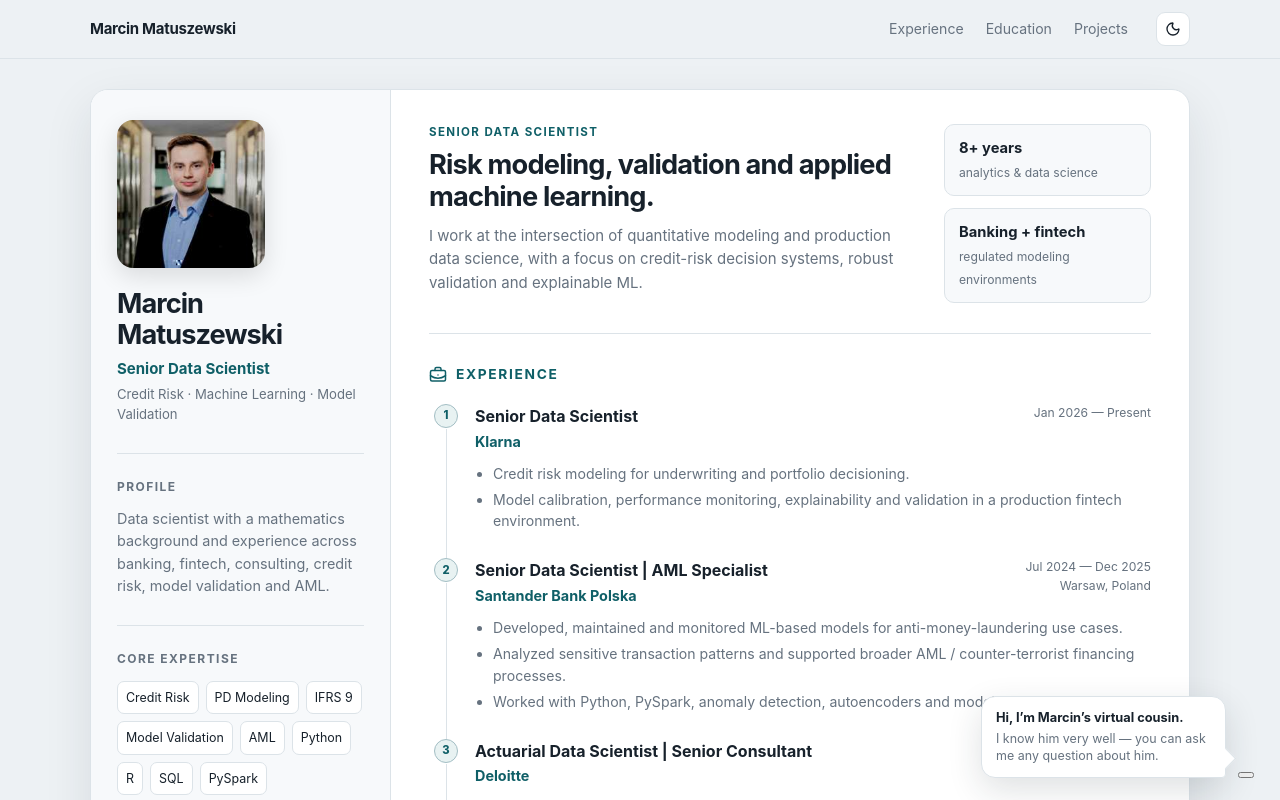
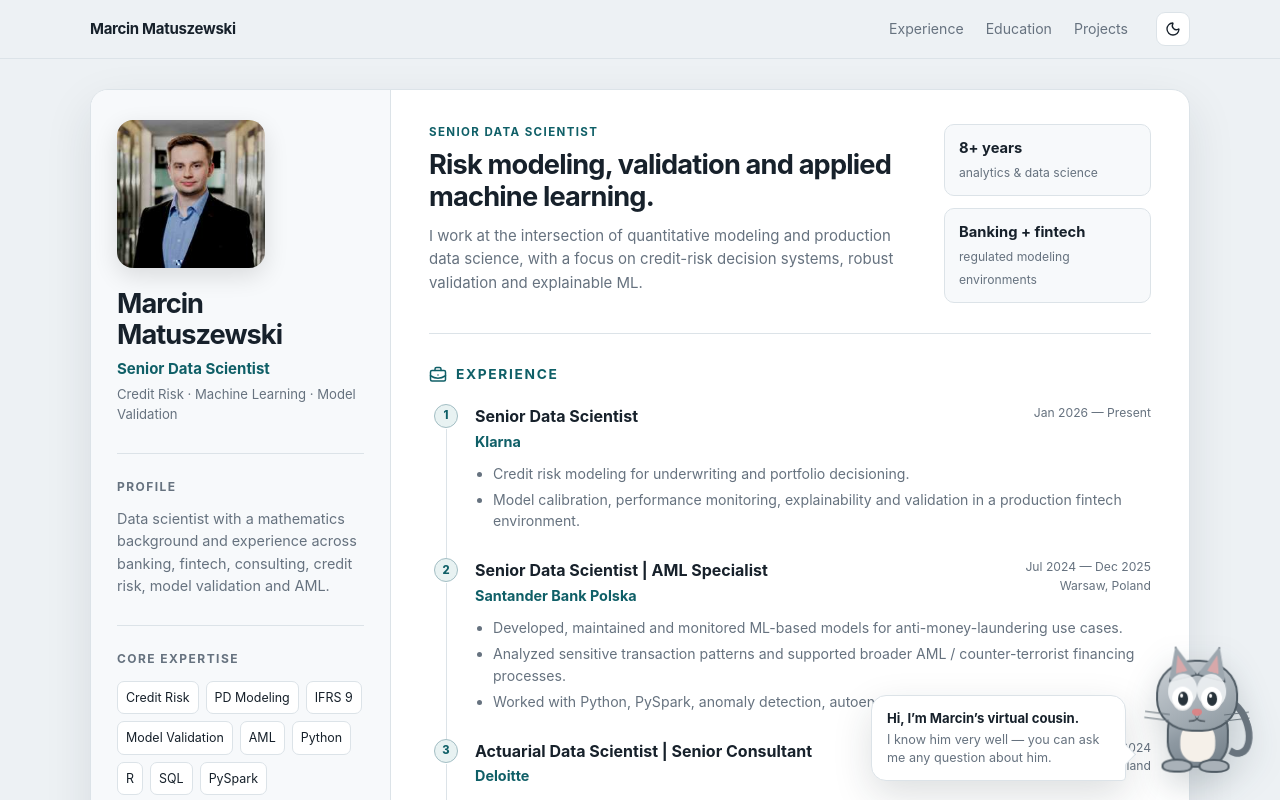
Before and after one commit to marcinmat7/my_cv_page, a React (Vite) app: page / in a window 1280 px wide. Shown: the top 800 px of the page. Built offline with nearby package versions, Linux system fonts and the light colour scheme.

Commit message:
style: add larger friendly cat mascot

```diff
--- a/src/styles.css
+++ b/src/styles.css
@@ -104,27 +104,27 @@
   .summary-card h2{font-size:1.45rem}
 }
 
-/* Virtual cousin — stage 1 teaser */
+/* Virtual cousin cat — stage 1 teaser */
 .virtual-cousin{
   position:fixed;
-  right:26px;
-  bottom:22px;
+  right:28px;
+  bottom:20px;
   z-index:30;
   display:flex;
   align-items:flex-end;
-  gap:12px;
+  gap:14px;
   pointer-events:none;
 }
 .cousin-bubble{
   position:relative;
-  width:245px;
-  padding:12px 14px;
+  width:255px;
+  padding:13px 15px;
   border:1px solid var(--line);
-  border-radius:14px 14px 4px 14px;
+  border-radius:15px 15px 4px 15px;
   background:var(--paper);
-  box-shadow:0 12px 34px rgba(28,39,49,.14);
-  font-size:.78rem;
-  line-height:1.4;
+  box-shadow:0 14px 38px rgba(28,39,49,.15);
+  font-size:.79rem;
+  line-height:1.42;
   color:var(--muted);
   animation:cousin-bubble-in .45s ease-out both;
 }
@@ -132,7 +132,7 @@
   content:"";
   position:absolute;
   right:-8px;
-  bottom:11px;
+  bottom:18px;
   width:14px;
   height:14px;
   background:var(--paper);
@@ -140,133 +140,187 @@
   border-bottom:1px solid var(--line);
   transform:rotate(-45deg);
 }
-.cousin-bubble strong{
-  display:block;
-  color:var(--text);
-  font-size:.8rem;
-  margin-bottom:3px;
-}
+.cousin-bubble strong{display:block;color:var(--text);font-size:.82rem;margin-bottom:3px}
 .cousin-bubble span{display:block}
-.cousin-creature{
+
+.cat-mascot{
   pointer-events:auto;
   position:relative;
-  width:68px;
-  height:82px;
+  width:112px;
+  height:126px;
   padding:0;
   border:0;
   background:transparent;
   cursor:default;
-  filter:drop-shadow(0 9px 12px rgba(15,95,103,.18));
-  animation:cousin-float 3.4s ease-in-out infinite;
+  filter:drop-shadow(0 12px 16px rgba(21,45,55,.20));
+  animation:cat-float 3.6s ease-in-out infinite;
 }
-.cousin-face{
+.cat-tail{
   position:absolute;
-  left:8px;
-  top:5px;
-  width:52px;
-  height:48px;
-  border:2px solid color-mix(in srgb,var(--accent) 78%,#000);
-  border-radius:46% 46% 42% 42%;
-  background:linear-gradient(145deg,color-mix(in srgb,var(--accent) 72%,#fff),var(--accent));
+  right:1px;
+  bottom:17px;
+  width:38px;
+  height:62px;
+  border:7px solid #68737d;
+  border-left-color:transparent;
+  border-bottom-color:#68737d;
+  border-radius:50%;
+  transform:rotate(-20deg);
+  z-index:0;
+}
+.cat-body{
+  position:absolute;
+  left:27px;
+  bottom:7px;
+  width:62px;
+  height:68px;
+  border:2px solid #4f5b64;
+  border-radius:45% 45% 38% 38%;
+  background:linear-gradient(155deg,#b8c0c7 0%,#8d98a1 48%,#737f88 100%);
+  z-index:1;
+}
+.cat-chest{
+  position:absolute;
+  left:50%;
+  top:18px;
+  width:35px;
+  height:42px;
+  border-radius:50% 50% 40% 40%;
+  background:#f5f0e9;
+  transform:translateX(-50%);
+}
+.cat-head{
+  position:absolute;
+  left:16px;
+  top:11px;
+  width:82px;
+  height:72px;
+  border:2px solid #4f5b64;
+  border-radius:47% 47% 44% 44%;
+  background:linear-gradient(150deg,#c9cfd4 0%,#a8b1b8 55%,#8c979f 100%);
+  z-index:4;
+}
+.cat-ear{
+  position:absolute;
+  top:-16px;
+  width:30px;
+  height:34px;
+  background:#9da7af;
+  border:2px solid #4f5b64;
+  z-index:-1;
+}
+.cat-ear i{
+  position:absolute;
+  inset:7px 7px 5px;
+  background:#d8a8aa;
+  clip-path:polygon(50% 0,100% 100%,0 100%);
+}
+.cat-ear-left{left:6px;transform:rotate(-14deg);clip-path:polygon(50% 0,100% 100%,0 100%)}
+.cat-ear-right{right:6px;transform:rotate(14deg);clip-path:polygon(50% 0,100% 100%,0 100%)}
+.cat-face-patch{
+  position:absolute;
+  top:12px;
+  width:29px;
+  height:34px;
+  border-radius:50%;
+  background:#eef1f3;
+  opacity:.9;
+}
+.cat-face-patch-left{left:10px;transform:rotate(9deg)}
+.cat-face-patch-right{right:10px;transform:rotate(-9deg)}
+.cat-eye{
+  position:absolute;
+  top:25px;
+  width:21px;
+  height:24px;
+  border-radius:50%;
+  background:#fff;
+  box-shadow:inset 0 -2px 0 rgba(0,0,0,.06);
+  display:grid;
+  place-items:center;
   z-index:3;
 }
-.cousin-ear{
-  position:absolute;
-  top:1px;
-  width:20px;
-  height:22px;
-  border:2px solid color-mix(in srgb,var(--accent) 78%,#000);
-  background:var(--accent);
-  z-index:1;
-}
-.cousin-ear-left{
-  left:9px;
-  border-radius:15px 3px 7px 4px;
-  transform:rotate(-19deg);
-}
-.cousin-ear-right{
-  right:9px;
-  border-radius:3px 15px 4px 7px;
-  transform:rotate(19deg);
-}
-.cousin-eye{
-  position:absolute;
-  top:15px;
-  width:13px;
+.cat-eye-left{left:14px}
+.cat-eye-right{right:14px}
+.cat-eye i{
+  width:10px;
   height:14px;
   border-radius:50%;
+  background:#27323a;
+  display:block;
+  position:relative;
+}
+.cat-eye i:after{
+  content:"";
+  position:absolute;
+  width:3px;
+  height:4px;
+  border-radius:50%;
   background:#fff;
-  display:grid;
-  place-items:center;
+  left:2px;
+  top:2px;
 }
-.cousin-eye-left{left:10px}
-.cousin-eye-right{right:10px}
-.cousin-eye i{
-  width:5px;
-  height:6px;
-  border-radius:50%;
-  background:#17212b;
-  display:block;
-}
-.cousin-mouth{
+.cat-nose{
   position:absolute;
   left:50%;
-  top:34px;
+  top:47px;
   width:10px;
-  height:5px;
-  border-bottom:2px solid #17383b;
-  border-radius:0 0 10px 10px;
+  height:7px;
+  border-radius:50% 50% 60% 60%;
+  background:#d98587;
   transform:translateX(-50%);
-}
-.cousin-body{
-  position:absolute;
-  left:13px;
-  bottom:2px;
-  width:42px;
-  height:40px;
-  border:2px solid color-mix(in srgb,var(--accent) 78%,#000);
-  border-radius:42% 42% 48% 48%;
-  background:var(--accent);
-}
-.cousin-belly{
-  position:absolute;
-  left:50%;
-  bottom:5px;
-  width:24px;
-  height:24px;
-  border-radius:50% 50% 46% 46%;
-  background:color-mix(in srgb,var(--accent-soft) 80%,#fff);
-  transform:translateX(-50%);
-}
-.cousin-creature:after,
-.cousin-creature:before{
-  content:"";
-  position:absolute;
-  bottom:0;
-  width:16px;
-  height:5px;
-  border-radius:50%;
-  background:color-mix(in srgb,var(--accent) 76%,#000);
   z-index:4;
 }
-.cousin-creature:before{left:12px}
-.cousin-creature:after{right:12px}
-@keyframes cousin-float{
-  0%,100%{transform:translateY(0) rotate(-1deg)}
-  50%{transform:translateY(-5px) rotate(1deg)}
+.cat-mouth{
+  position:absolute;
+  top:52px;
+  width:12px;
+  height:8px;
+  border-bottom:2px solid #555f67;
+  z-index:4;
+}
+.cat-mouth-left{left:30px;border-radius:0 0 10px 0;transform:rotate(-8deg)}
+.cat-mouth-right{right:30px;border-radius:0 0 0 10px;transform:rotate(8deg)}
+.cat-whiskers{
+  position:absolute;
+  top:51px;
+  width:25px;
+  height:1px;
+  background:#69747c;
+  box-shadow:0 6px 0 #69747c;
+  z-index:2;
+}
+.cat-whiskers-left{left:-13px;transform:rotate(7deg)}
+.cat-whiskers-right{right:-13px;transform:rotate(-7deg)}
+.cat-paw{
+  position:absolute;
+  bottom:2px;
+  width:31px;
+  height:14px;
+  border:2px solid #4f5b64;
+  border-radius:55% 55% 45% 45%;
+  background:#a9b1b8;
+  z-index:5;
+}
+.cat-paw-left{left:22px}
+.cat-paw-right{right:22px}
+@keyframes cat-float{
+  0%,100%{transform:translateY(0) rotate(-.6deg)}
+  50%{transform:translateY(-6px) rotate(.6deg)}
 }
 @keyframes cousin-bubble-in{
   from{opacity:0;transform:translateY(7px) scale(.98)}
   to{opacity:1;transform:translateY(0) scale(1)}
 }
 @media(max-width:760px){
-  .virtual-cousin{right:12px;bottom:12px;gap:8px}
-  .cousin-bubble{width:205px;font-size:.73rem;padding:10px 12px}
-  .cousin-creature{width:58px;height:70px;transform:scale(.9);transform-origin:bottom right}
+  .virtual-cousin{right:12px;bottom:10px;gap:9px}
+  .cousin-bubble{width:210px;font-size:.73rem;padding:10px 12px}
+  .cat-mascot{width:96px;height:110px;transform-origin:bottom right}
 }
-@media(max-width:480px){
-  .cousin-bubble{width:180px}
+@media(max-width:500px){
+  .cousin-bubble{width:175px}
+  .cat-mascot{width:88px;height:102px}
 }
 @media(prefers-reduced-motion:reduce){
-  .cousin-creature,.cousin-bubble{animation:none}
+  .cat-mascot,.cousin-bubble{animation:none}
 }
```
